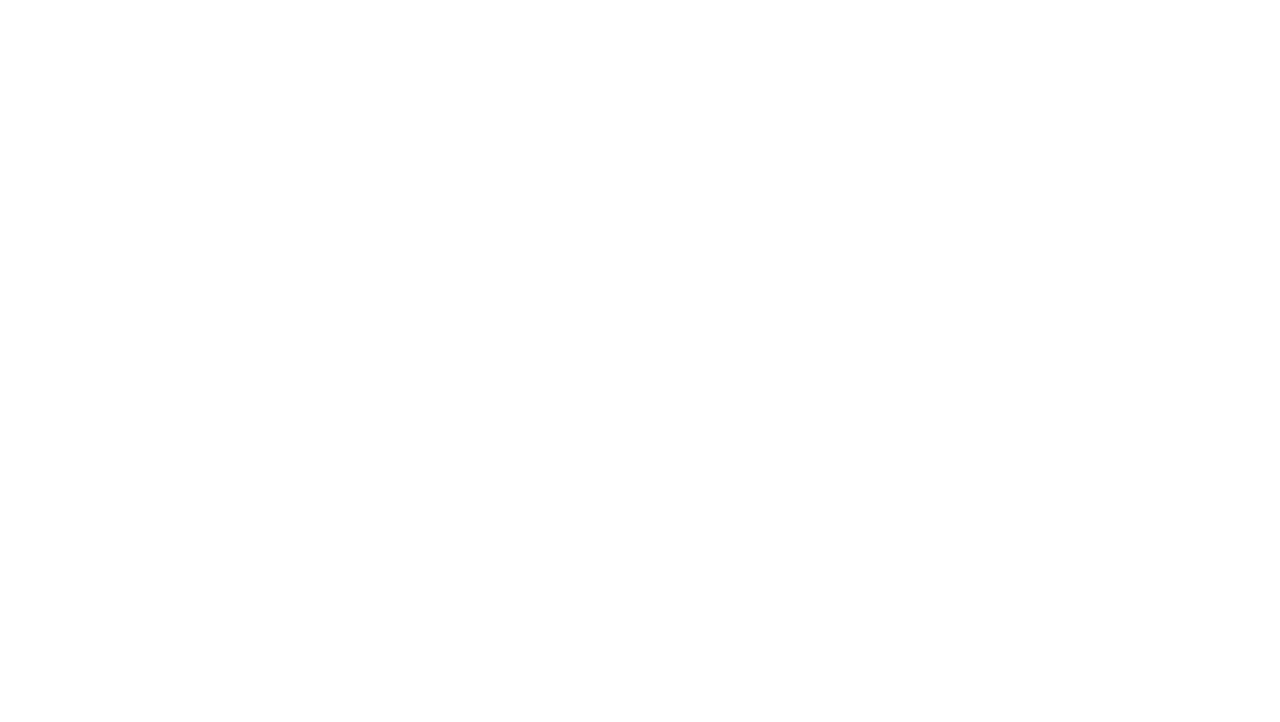
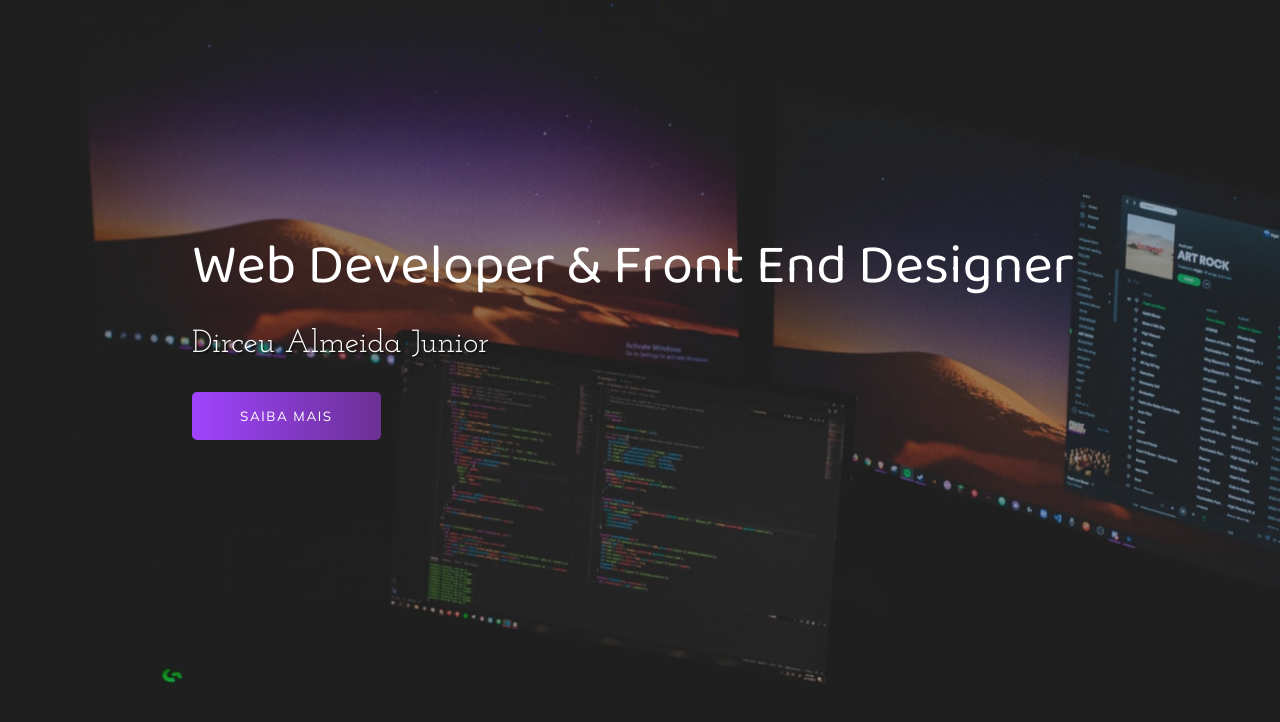
Before and after one commit to dirceualmeida/portifolio, a plain HTML site: page index.html in a window 1280 px wide. Drawn offline with Linux system fonts and the light colour scheme.

Commit message:
:package: header

```diff
--- a/index.html
+++ b/index.html
@@ -5,9 +5,26 @@
     <meta http-equiv="X-UA-Compatible" content="IE=edge">
     <meta name="viewport" content="width=device-width, initial-scale=1.0">
     <link rel="stylesheet" href="style.css">
-    <title>Portifólio</title>
+    <link rel="apple-touch-icon" sizes="180x180" href="imagens/apple-touch-icon.png">
+    <link rel="icon" type="image/png" sizes="32x32" href="imagens/favicon-32x32.png">
+    <link rel="icon" type="image/png" sizes="16x16" href="imagens/favicon-16x16.png">
+    <link rel="manifest" href="/site.webmanifest">
+    <title>Portfólio</title>
 </head>
 <body>
 
+    <div class="container">
+        <header>
+            <div class="img-wrapper">
+                <img src="imagens/bg.jpg" alt="">
+            </div>
+            <div class="banner">
+                <h1>Web Developer & Front End Designer</h1>
+                <p>Dirceu Almeida Junior</p>
+                <button>Saiba mais</button>
+            </div>
+        </header>
+    </div>
+
 </body>
 </html>
--- a/style.css
+++ b/style.css
@@ -1,3 +1,97 @@
 @import url('https://fonts.googleapis.com/css2?family=Baloo+Da+2:wght@400;500;600;700&family=Josefin+Slab:ital,wght@0,300;0,400;0,600;0,700;1,300;1,400;1,600&family=Mulish:ital,wght@0,200;0,300;0,400;0,500;1,200;1,300;1,400&family=Poppins:wght@200&display=swap');
 
 @import url("https://cdnjs.cloudflare.com/ajax/libs/font-awesome/6.0.0-beta2/css/all.min.css");
+
+*{
+    margin: 0;
+    padding: 0;
+}
+
+header{
+    width: 100%;
+    height: 100vh;
+    overflow: hidden;
+    position: relative;
+}
+
+.img-wrapper{
+    width: 100%;
+    height: 100%;
+    overflow: hidden;
+    background-color: rgba(0,0,0,0.8);
+}
+
+.img-wrapper img{
+    width: 100%;
+    height: 100%;
+    object-fit: cover;
+    opacity: 0.7;
+    animation: zoom 25s;
+}
+
+@keyframes zoom{
+    0%{
+        transform: scale(1.3);
+    }
+    100%{
+        transform: scale(1);
+    }
+}
+
+.banner{
+    position: absolute;
+    top: 30%;
+    left: 15%;
+}
+
+.banner h1{
+    color: #ffffff;
+    font-size: 3.5rem;
+    font-family: "Baloo Da 2", serif;
+    font-weight: 200;
+    text-shadow: .4rem .5rem 2pix rgba(0, 0, 0, .4);
+    line-height: 3.5rem;
+    margin-bottom: 2rem;
+    opacity: 0;
+    animation: moveBanner 1s 0.5s forwards;
+}
+
+.banner p{
+    font-family: "Josefin Slab", serif;
+    color: #fff;
+    font-size: 2rem;
+    text-shadow: .1rem .1rem rgba(0, 0, 0, .4);
+    margin-bottom: 2rem;
+    opacity: 0;
+    animation: moveBanner 1s 0.7s forwards;
+}
+
+.banner button{
+    font-family: "Mulish", serif;
+    color: #fff;
+    text-transform: uppercase;
+    letter-spacing: .1rem;
+    background: #6a3093;
+    background: -webkit-linear-gradient(to right, #a044ff, #6a3093);
+    background: linear-gradient(to right, #a044ff, #6a3093);
+    padding: 1rem 3rem;
+    border: none;
+    border-radius: 5px;
+    cursor: pointer;
+    opacity: 0;
+    animation: moveBanner 1s 0.9s forwards;
+}
+
+.banner button:hover{
+    opacity: 0.8;
+}
+
+@keyframes moveBanner{
+    0%{
+        transform: translateY(10rem) rotateY(-30deg);
+    }
+    100%{
+        transform: translateY(0) rotateY(0);
+        opacity: 1;
+    }
+}
```
Also changed, not shown: imagens/android-chrome-192x192.png (renamed from android-chrome-192x192.png), imagens/android-chrome-512x512.png (renamed from android-chrome-512x512.png), imagens/apple-touch-icon.png (renamed from apple-touch-icon.png), imagens/bg.jpg (added), imagens/favicon-16x16.png (renamed from favicon-16x16.png), site.webmanifest, 1 other file.
